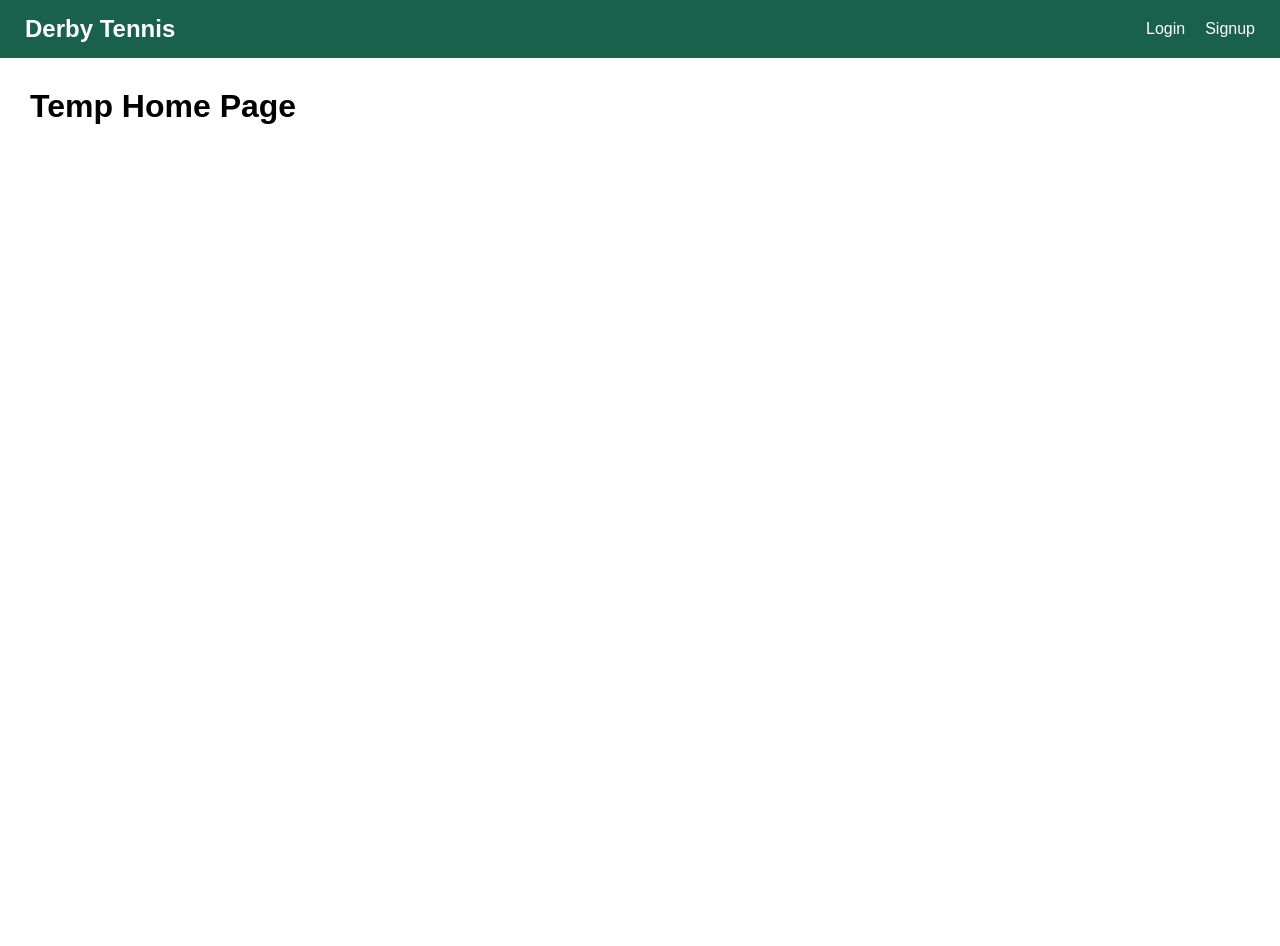
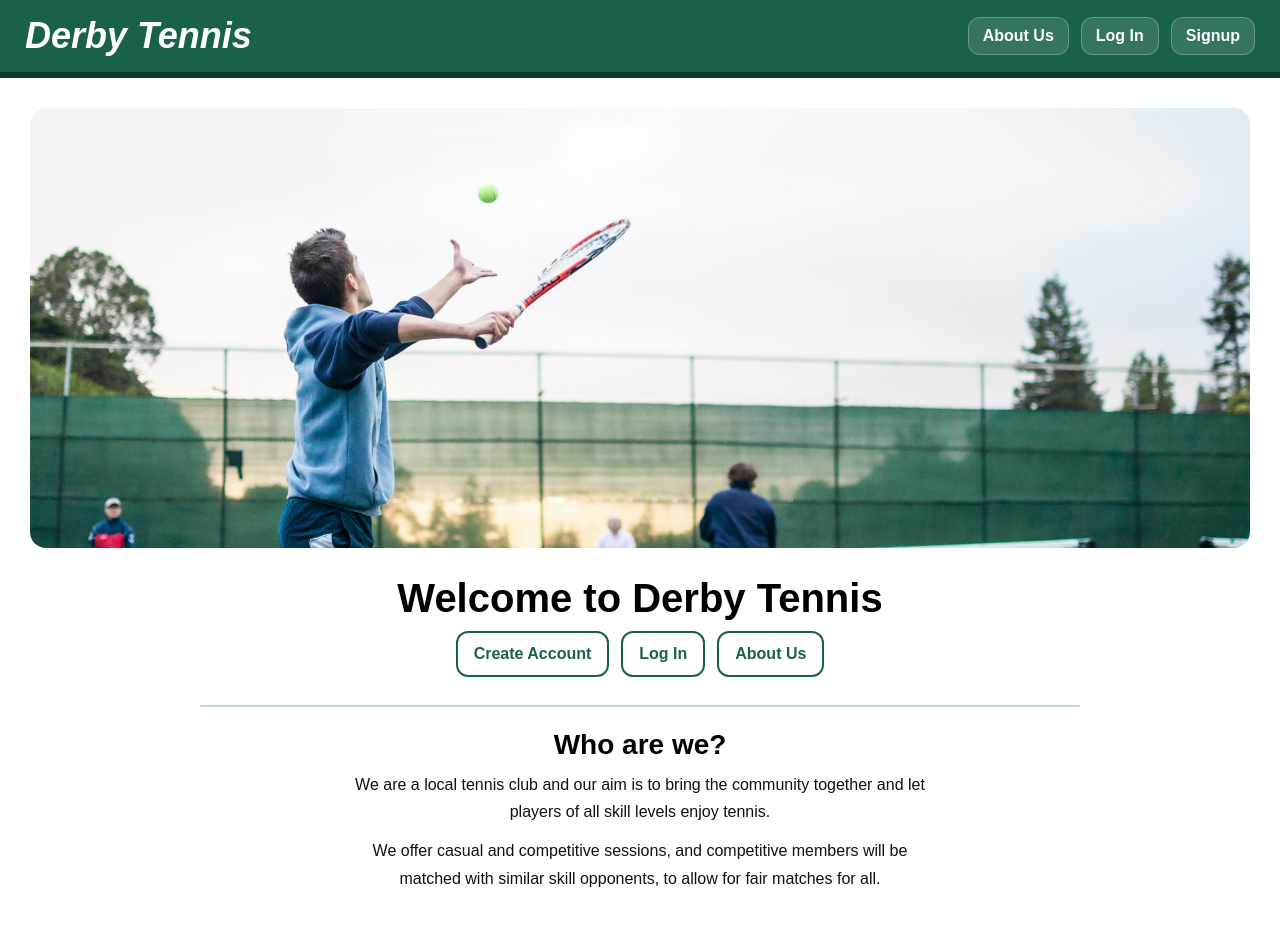
Before and after one commit to jamesdavies57/tennis_website, a Django app: page / in a window 1280 px wide. Before the commit the page ends 124 px from the top, so only its background shows below. Run offline with Django 5.2, Linux system fonts and the light colour scheme.

```diff
--- a/bookings/facade.py
+++ b/bookings/facade.py
@@ -27,8 +27,6 @@ def create_booking(*, user, session):
 
     #competitive rules
     if session.session_type == "COMPETITIVE":
-        if user.account_type != "MEMBER":
-            raise ValidationError("Only members can join competitive sessions.")
         if user.membership_status != "ACTIVE":
             raise ValidationError("Your membership is not active.")
         if user.competitive_rank is None:
--- a/bookings/templates/bookings/book_session.html
+++ b/bookings/templates/bookings/book_session.html
@@ -2,7 +2,7 @@
 
 <p>
   Court: {{ session.court.name }}<br>
-  Time: {{ session.start_time }} – {{ session.end_time }}<br>
+  Time: {{ session.start_time }} - {{ session.end_time }}<br>
   Type: {{ session.get_session_type_display }}
 </p>
 
--- a/home/templates/home/home.html
+++ b/home/templates/home/home.html
@@ -1,7 +1,161 @@
 {% extends "base.html" %}
+{% load static %}
+
+{% block title %}Home | Derby Tennis{% endblock %}
 
 {% block content %}
+  <style>
+    /* CSS styling */
+    /* image */
+    .image {
+      width: 100%;
+      /* scales height */
+      height: clamp(240px, 55vh, 560px);
+      overflow: hidden;
+      border-radius: 16px;
+    }
 
-<h1>Temp Home Page</h1>
+
+    .image__img {
+      width: 100%;
+      height: 100%;
+      display: block;
+      object-fit: cover;
+      object-position: center;
+    }
+    /* info */
+    .home-info {
+      display: flex;
+      justify-content: center;
+      padding: 28px 0 12px;
+    }
+
+    .home-info__inner {
+      width: min(900px, 100%);
+      text-align: center;
+      padding: 0 10px;
+    }
+
+    .home-info__inner h1 {
+      font-size: clamp(26px, 3.2vw, 40px);
+      margin-bottom: 10px;
+      color: #000;
+    }
+
+    .home-info__inner p {
+      font-size: 16px;
+      line-height: 1.6;
+      margin: 0 auto 18px;
+      max-width: 60ch;
+      color: #111;
+    }
+
+    .who-we-are {
+        margin-top: 28px;
+        padding-top: 22px;
+        /* line divider */
+        border-top: 2px solid rgba(26, 97, 76, 0.25);
+        text-align: center;
+        }
+
+        .who-we-are h2 {
+        font-size: clamp(20px, 2.4vw, 28px);
+        margin-bottom: 10px;
+        color: #000;
+        }
+
+        .who-we-are p {
+        margin: 0 auto 12px;
+        max-width: 65ch;
+        line-height: 1.7;
+        color: #111;
+    }
+
+    /* Buttons */
+    .home-actions {
+      display: flex;
+      gap: 12px;
+      justify-content: center;
+      flex-wrap: wrap;
+    }
+
+    .home-btn {
+      display: inline-flex;
+      align-items: center;
+      justify-content: center;
+      padding: 12px 16px;
+      border-radius: 12px;
+      text-decoration: none;
+      font-weight: 700;
+      background: transparent;
+      color: #1a614c;
+      border: 2px solid #1a614c;
+      transition: transform 0.05s ease, opacity 0.15s ease;
+    }
+
+    .home-btn:hover {
+      opacity: 0.92;
+    }
+
+    .home-btn:active {
+      transform: translateY(1px);
+    }
+
+    /* Mobile adjustments */
+    @media (max-width: 768px) {
+      .image {
+        height: clamp(220px, 42vh, 420px);
+        border-radius: 14px;
+      }
+
+      .home-info {
+        padding-top: 20px;
+      }
+
+      .home-btn {
+        width: 100%;
+        max-width: 420px;
+      }
+    }
+  </style>
+
+
+  <!-- homepage image -->
+    <section class="image">
+    <img
+        src="{% static 'images/home.jpg' %}"
+        alt="Derby Tennis"
+        class="image__img"
+        loading="eager"
+    />
+    </section>
+  <!-- homepage -->
+  <section class="home-info">
+    <div class="home-info__inner">
+      <h1>Welcome to Derby Tennis</h1>
+
+      <div class="home-actions">
+        {% if user.is_authenticated %}
+          <a class="home-btn" href="{% url 'booking' %}">Book a Court</a>
+          <a class="home-btn home-btn" href="{% url 'social' %}">Social</a>
+          <a class="home-btn home-btn" href="{% url 'about' %}">About Us</a>
+        {% else %}
+          <a class="home-btn" href="{% url 'signup' %}">Create Account</a>
+          <a class="home-btn home-btn--outline" href="{% url 'login' %}">Log In</a>
+          <a class="home-btn home-btn--outline" href="{% url 'about' %}">About Us</a>
+        {% endif %}
+      </div>
+      <section class="who-we-are">
+        <h2>Who are we?</h2>
+        <p>
+            We are a local tennis club and our aim is to bring the community together and let players of all skill levels enjoy tennis.
+        </p>
+        <p>
+            We offer casual and competitive sessions, and competitive members will be matched with similar skill opponents, to allow for fair matches for all.
+        </p>
+
+        </section>
+    </div>
+  </section>
 
 {% endblock %}
--- a/home/urls.py
+++ b/home/urls.py
@@ -3,4 +3,6 @@ from . import views
 
 urlpatterns = [
     path("", views.home, name="home"),
+    path("about/", views.about, name="about"),
+
 ]
--- a/home/views.py
+++ b/home/views.py
@@ -2,3 +2,6 @@ from django.shortcuts import render
 
 def home(request):
     return render(request, "home/home.html")
+
+def about(request):
+    return render(request, "home/about.html")
--- a/templates/base.html
+++ b/templates/base.html
@@ -7,14 +7,17 @@
     <title>{% block title %}Derby Tennis{% endblock %}</title>
 
     <style>
+        /* CSS styling */
         * {
             margin: 0;
             padding: 0;
             box-sizing: border-box;
         }
+
         body {
             font-family: Arial, sans-serif;
         }
+
         .navbar {
             background: #1a614c;
             color: #fff;
@@ -23,31 +26,59 @@
             align-items: center;
             padding: 15px 25px;
             position: relative;
+
+            border-bottom: 6px solid #0b3d2e;
         }
+        /* logo attributes */
         .logo a {
             color: #fff;
             text-decoration: none;
-            font-size: 24px;
+            font-size: 36px;
             font-weight: bold;
+            font-style: italic;
         }
+        /* navigation buttons*/
         .navigation {
             display: flex;
-            gap: 20px;
+            gap: 12px;
+            align-items: center;
         }
-        .navigation a {
+
+        .nav-item {
+            display: inline-flex;
+            align-items: center;
+            justify-content: center;
+
+            padding: 10px 14px;
+            border-radius: 12px;
+
+            background: rgba(255, 255, 255, 0.12);
+            border: 1px solid rgba(255, 255, 255, 0.25);
+
             color: #fff;
             text-decoration: none;
-            font-weight: 500;
+            font-weight: 600;
+            line-height: 1;
+            cursor: pointer;
         }
-        .navigation a:hover {
-            text-decoration: underline;
+
+        .nav-item:hover {
+            background: rgba(255, 255, 255, 0.2);
+            text-decoration: none;
         }
+
+        .nav-item:active {
+            transform: translateY(1px);
+        }
+        /* mobile hamburger icon */
         .hamburger {
             display: none;
             font-size: 26px;
             cursor: pointer;
+            font-weight: bold;
         }
-        /* Mobile */
+
+        /* Mobile view */
         @media (max-width: 768px) {
             .navigation {
                 display: none;
@@ -56,79 +87,71 @@
                 position: absolute;
                 right: 0;
                 top: 60px;
-                width: 200px;
-                padding: 20px;
+                width: 220px;
+                padding: 16px;
+                gap: 10px;
             }
             .navigation.show {
                 display: flex;
             }
+
+            .nav-item {
+                width: 100%;
+                justify-content: flex-start;
+            }
+
             .hamburger {
                 display: block;
             }
         }
+
         .content {
             padding: 30px;
         }
-
     </style>
 </head>
-
+<!-- Page logic -->
 <body>
     <nav class="navbar">
         <div class="logo">
             <a href="{% url 'home' %}">Derby Tennis</a>
         </div>
 
-        <div class="hamburger" onclick="toggleMenu()">
-            ☰
-        </div>
+        <div class="hamburger" onclick="toggleMenu()">☰</div>
 
         <div class="navigation" id="navigation">
-
             {% if user.is_authenticated %}
-
-                <a href="{% url 'account' %}">Account</a>
-
-                <a href="{% url 'booking' %}">Book Now</a>
-
-                <a href="{% url 'social' %}">Social</a>
+                <a class="nav-item" href="{% url 'about' %}">About Us</a>
+                <a class="nav-item" href="{% url 'account' %}">Account</a>
+                <a class="nav-item" href="{% url 'booking' %}">Book Now</a>
+                <a class="nav-item" href="{% url 'social' %}">Social</a>
 
                 {% if user.account_type == "STAFF" %}
-                    <a href="{% url 'staff' %}">Staff</a>
+                    <a class="nav-item" href="{% url 'staff' %}">Staff</a>
                 {% endif %}
 
                 <form method="post" action="{% url 'logout' %}" style="display:inline;">
-                  {% csrf_token %}
-                  <button type="submit"
-                          style="background:none;border:none;color:#fff;cursor:pointer;font:inherit;padding:0;">
-                    Logout
-                  </button>
+                    {% csrf_token %}
+                    <button type="submit" class="nav-item">Logout</button>
                 </form>
 
             {% else %}
-
-                <a href="{% url 'login' %}">Login</a>
-
-                <a href="{% url 'signup' %}">Signup</a>
+                <a class="nav-item" href="{% url 'about' %}">About Us</a>
+                <a class="nav-item" href="{% url 'login' %}">Log In</a>
+                <a class="nav-item" href="{% url 'signup' %}">Signup</a>
 
             {% endif %}
-
         </div>
-
     </nav>
-
+    <!-- Allow page content below -->
     <div class="content">
-
-        {% block content %}
-        {% endblock %}
+        {% block content %}{% endblock %}
     </div>
+    <!-- Function for mobile menu -->
     <script>
-
         function toggleMenu() {
             document.getElementById("navigation").classList.toggle("show");
         }
-
     </script>
-
 </body>
 </html>
--- a/templates/registration/login.html
+++ b/templates/registration/login.html
@@ -15,7 +15,7 @@
 </form>
 
 <p>
-    Don’t have an account?
+    Don't have an account?
     <a href="{% url 'signup' %}">Sign up</a>
 </p>
 
--- a/tennis_website/settings.py
+++ b/tennis_website/settings.py
@@ -124,4 +124,4 @@ USE_TZ = True
 # Static files (CSS, JavaScript, Images)
 # https://docs.djangoproject.com/en/6.0/howto/static-files/
 
-STATIC_URL = 'static/'
+STATIC_URL = '/static/'
```
Also changed, not shown: bookings/templates/bookings/session_list.html (+3 -5 lines), bookings/views.py (+6 -10 lines), home/templates/home/about.html (added, +14 -0 lines), home/static/images/home.jpg (added).
